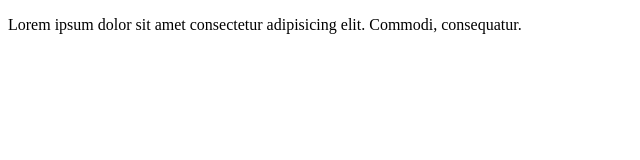
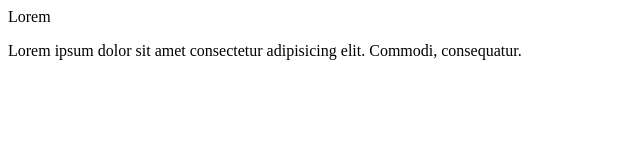
Before and after one commit to irisyoga/konsult-02, a plain HTML site: page index.html in a window 1280 px wide. Shown: the whole page, without its empty margins (0-640 px from the left). Drawn offline with Linux system fonts and the light colour scheme.

Commit message:
Update index.html

```diff
--- a/index.html
+++ b/index.html
@@ -6,7 +6,7 @@
     <title>Document</title>
 </head>
 <body>
-
+    <div class="test">Lorem</div>
     <p>Lorem ipsum dolor sit amet consectetur adipisicing elit. Commodi, consequatur.</p>
     <div class="test"></div>
 
```
